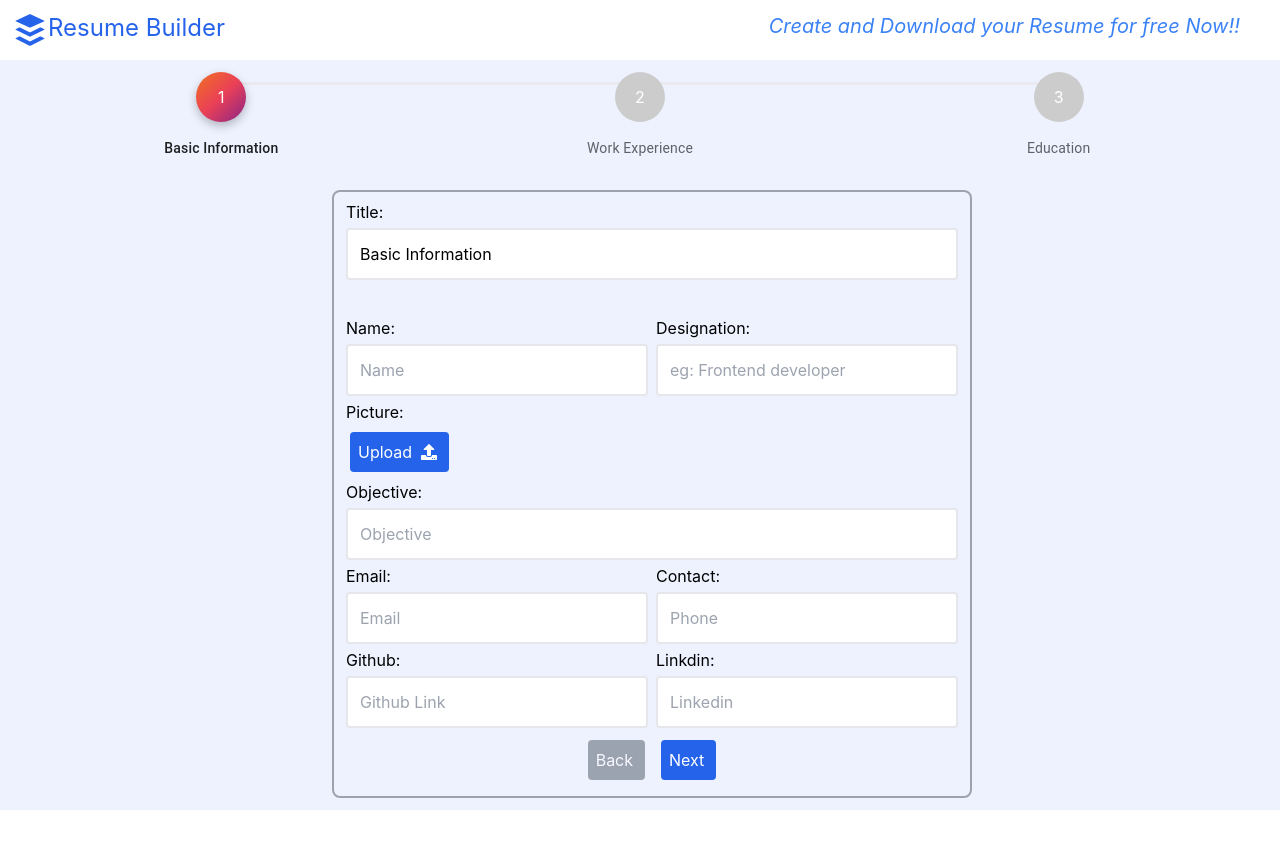
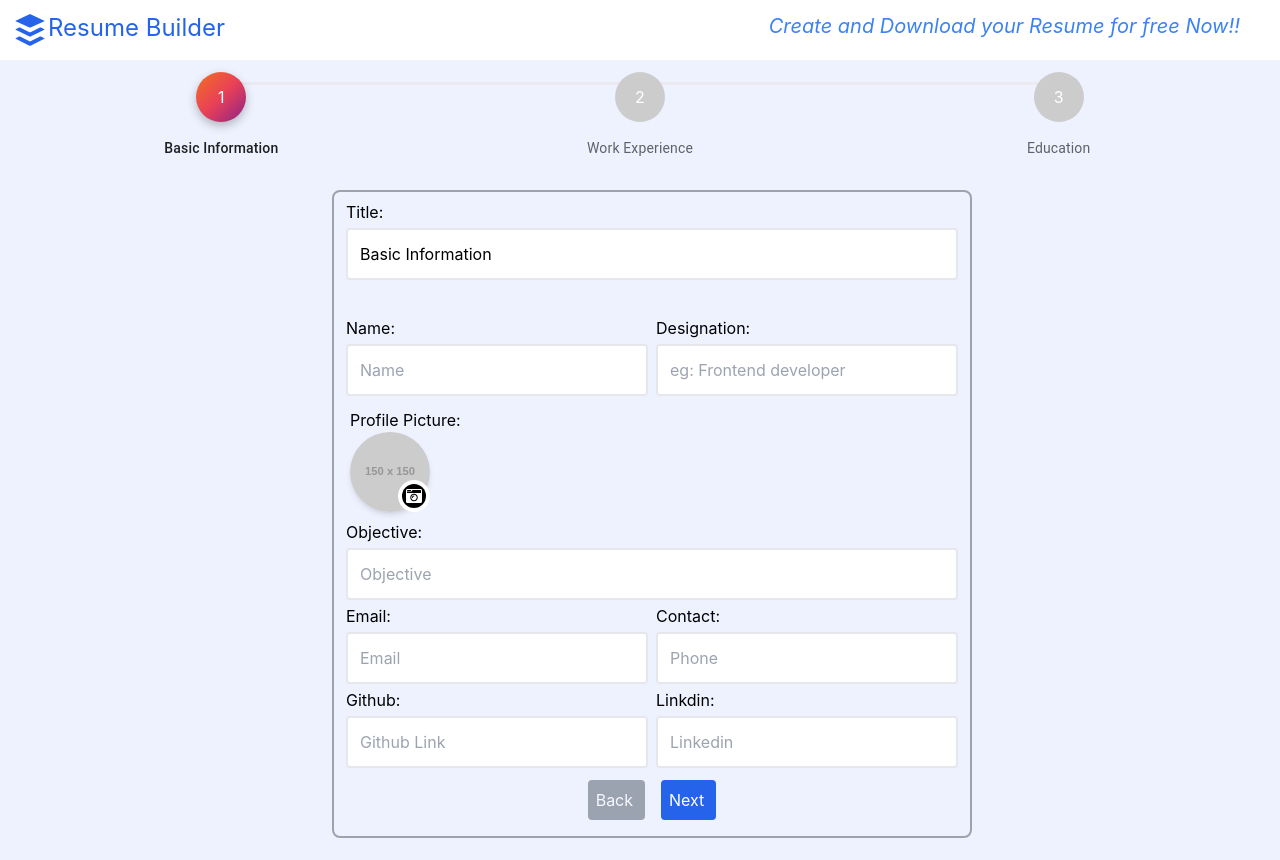
Before and after one commit to Hrushi01/form, a React (Create React App) app: page / in a window 1280 px wide. Before the commit the page ends 810 px from the top, so only its background shows below. Built offline with nearby package versions, Linux system fonts and the light colour scheme.

Commit message:
changes fixed

```diff
--- a/src/Display.jsx
+++ b/src/Display.jsx
@@ -48,6 +48,7 @@ function Display() {
   });
 
   const [resume, setResume] = useState(false);
+  const [picture, setpicture] = useState(false);
 
   return (
     <div>
@@ -60,7 +61,7 @@ function Display() {
           Create and Download your Resume for free Now!!
         </div>
       </div>
-      <div className="bg-indigo-50">
+      <div className="bg-indigo-50 h-screen overflow-scroll overflow-x-hidden">
         {resume ? (
           <div>
             <div className="flex justify-center font-serif align-middle text-2xl">
@@ -71,6 +72,8 @@ function Display() {
               eduinfo={eduinfo}
               workinfo={workinfo}
               setResume={setResume}
+              picture={picture}
+              setpicture={setpicture}
             />
           </div>
         ) : (
@@ -82,6 +85,8 @@ function Display() {
             setBasicInfo={setBasicInfo}
             setEduInfo={setEduInfo}
             setResume={setResume}
+            picture={picture}
+            setpicture={setpicture}
           />
         )}
       </div>
--- a/src/pages/Resume.jsx
+++ b/src/pages/Resume.jsx
@@ -1,5 +1,5 @@
 import React from "react";
-import { useRef, useState } from "react";
+import { useRef } from "react";
 import { useReactToPrint } from "react-to-print";
 import {
   FaAt,
@@ -13,16 +13,8 @@ import {
 } from "react-icons/fa";
 
 function Resume(props) {
-  const { basicinfo, workinfo, eduinfo, setResume } = props;
+  const { basicinfo, workinfo, eduinfo, setResume, picture } = props;
   // console.log(information, "resume");
-
-  const [pic, setpic] = useState(null);
-
-  const reader = new FileReader();
-  reader.readAsDataURL(basicinfo.file);
-  reader.onload = () => {
-    setpic(reader.result);
-  };
 
   const componentRef = useRef();
 
@@ -34,23 +26,25 @@ function Resume(props) {
   };
 
   return (
-    <div className="w-screen flex justify-center">
-      <div className="flex justify-center text-center align-middle w-1/2   ">
-        <div
-          className="p-10 m-3 w-screen  border-2 rounded-lg bg-white"
+    <div className=" flex justify-center text-center  ">
+      <div className="w-1/2">
+        <div className="flex flex-col  justify-center text-center     ">
+          <main
+            className="p-10    border-2 rounded-lg bg-white"
             ref={componentRef}>
             {/* Head part */}
             {/* Head part */}
             {/* Head part */}
             {/* Head part */}
 
-          <div className="flex">
+            <div className="flex ">
               <div
-              className="profile w-40 bg-slate-400 h-40 rounded-full overflow-hidden  "
+                className="profile w-40  bg-slate-400 h-40 rounded-full overflow-hidden bg-cover "
                 style={{
-                backgroundImage: `url(${pic})`,
+                  backgroundImage: `url(${picture})`,
+                  backgroundSize: "cover",
                 }}></div>
-            <div className="p-6 bg-white text-slate-700">
+              <div className="p-6 bg-white text-slate-700 ">
                 <div className="text-4xl text-slate-700 font-serif flex justify-start">
                   {basicinfo.name}
                 </div>
@@ -60,7 +54,7 @@ function Resume(props) {
                     {basicinfo.designation}
                   </div>
 
-                <div className="flex justify-between">
+                  <div className="grid grid-cols-2">
                     <div className="text-sm flex">
                       <div className="p-1 text-blue-500">
                         <FaAt />
@@ -159,7 +153,9 @@ function Resume(props) {
                         <div className="flex justify-start font-semibold">
                           {item.position}
                         </div>
-                      <div className="flex justify-start ">{item.company}</div>
+                        <div className="flex justify-start ">
+                          {item.company}
+                        </div>
                         <div className="flex justify-start text-blue-500">
                           <FaPaperclip className="p-1 text-xl" />
                           <a href={item.certificate}>{item.certificate}</a>
@@ -193,7 +189,7 @@ function Resume(props) {
             ) : (
               <></>
             )}
-
+          </main>
           <div className="flex flex-row justify-around mt-5">
             <button
               className=" bg-blue-600 text-white rounded p-2 bottom-4 "
--- a/src/parts/BasicInfo1.js
+++ b/src/parts/BasicInfo1.js
@@ -3,10 +3,20 @@ import { Formik, Form, Field } from "formik";
 import { basicinfoschema } from "../schema/schema";
 import { FaUpload } from "react-icons/fa";
 import { TiTick } from "react-icons/ti";
+import { FaCameraRetro } from "react-icons/fa";
+import { MdDeleteForever } from "react-icons/md";
 
 const BasicInfo1 = (props) => {
-  const { activeStep, setActiveStep, basicinfo, setBasicInfo } = props;
+  const {
+    activeStep,
+    setActiveStep,
+    basicinfo,
+    setBasicInfo,
+    setpicture,
+    picture,
+  } = props;
   const fileref = useRef(null);
+  const img = useRef(null);
 
   const onSubmit = () => {
     setActiveStep((step) => step + 1);
@@ -71,38 +81,59 @@ const BasicInfo1 = (props) => {
               {/* pic below  */}
               {/* pic below  */}
               {/* pic below  */}
+              {/* pic below  */}
+              {/* pic below  */}
+              <div className="flex flex-col justify-start  p-2 ">
+                <label className="flex justify-start ">Profile Picture:</label>
 
-              <div className="flex flex-col justify-start">
-                <label className="flex justify-start pl-1">Picture:</label>
-                <input
-                  ref={fileref}
-                  hidden
-                  type="file"
-                  label="Image"
-                  className=" p-3 m-1   rounded border-2 "
-                  onChange={(e) => {
-                    props.setFieldValue("file", e.target.files[0]);
-                  }}
+                <div className="flex  w-2/4 ">
+                  <div className="flex flex-col w-20 h-20 relative ">
+                    <img
+                      src={
+                        picture
+                          ? picture
+                          : "https://via.placeholder.com/150.png?text=Logo"
+                      }
+                      alt="img"
+                      className="w-full h-full rounded-full shadow-md"
                     />
-                <div className="flex ">
-                  <button
-                    type="button"
+                    <div className="absolute bottom-0 right-0 rounded-full z-10 p-1 bg-white items-center justify-center flex">
+                      <div
+                        className="bg-black p-1 rounded-full cursor-pointer "
                         onClick={() => {
-                      fileref.current.click();
-                    }}
-                    className="flex  bg-blue-600 text-white rounded p-2 w-fit m-2 pr-3">
-                    Upload &nbsp;
-                    <div className="pt-1">
-                      <FaUpload />
+                          img.current.click();
+                        }}>
+                        <FaCameraRetro
+                          color={"white"}
+                          width="20px"
+                          height="20px"
+                        />
                       </div>
-                  </button>
-                  {props.values.file ? (
-                    <div className="text-5xl pt-1 text-green-400">
-                      <TiTick className="" />
+                    </div>
+                    {picture ? (
+                      <div className="absolute top-0 right-0 rounded-full z-10   bg-transparent items-center justify-center flex">
+                        <div
+                          className="  rounded-full cursor-pointer text-2xl bg-white p-0.5 "
+                          onClick={() => {
+                            setpicture(null);
+                          }}>
+                          <MdDeleteForever color={"red"} />
+                        </div>
                       </div>
                     ) : (
                       <></>
                     )}
+                  </div>
+                  <input
+                    ref={img}
+                    type="file"
+                    hidden
+                    accept="image/*"
+                    onChange={(e) => {
+                      let pic = URL.createObjectURL(e.target.files[0]);
+                      setpicture(pic);
+                    }}
+                  />
                 </div>
               </div>
 
@@ -206,11 +237,13 @@ const BasicInfo1 = (props) => {
                 </button>
                 <button
                   type="submit"
+                  onClick={() => {
+                    setBasicInfo(props.values);
+                  }}
                   className="bg-blue-600 text-white rounded p-2 w-fit m-2 pr-3">
                   Next
                 </button>
               </div>
-              {setBasicInfo(props.values)}
             </Form>
           )}
         </Formik>
--- a/src/parts/Education.jsx
+++ b/src/parts/Education.jsx
@@ -203,12 +203,15 @@ const Education = ({
               </button>
               <button
                 type="submit"
+                onClick={() => {
+                  setEduInfo(props.values);
+                }}
                 className="bg-blue-600 text-white rounded p-2 w-fit m-2 pr-3">
                 Finish
               </button>
             </div>
 
-            {setEduInfo(props.values)}
+            {}
           </Form>
         )}
       </Formik>
--- a/src/parts/WorkExp.js
+++ b/src/parts/WorkExp.js
@@ -272,10 +272,13 @@ const WorkExp = ({ activeStep, setActiveStep, workinfo, setWorkInfo }) => {
               </button>
               <button
                 type="submit"
+                onClick={() => {
+                  setWorkInfo(props.values);
+                }}
                 className="bg-blue-600 text-white rounded p-2 w-fit m-2 pr-3">
                 Next
               </button>
-              {setWorkInfo(props.values)}
+              {}
             </div>
           </Form>
         )}
--- a/src/stepper/Home.jsx
+++ b/src/stepper/Home.jsx
@@ -141,6 +141,8 @@ export default function Home(props) {
     eduinfo,
     setEduInfo,
     setResume,
+    picture,
+    setpicture,
   } = props;
   const [activeStep, setActiveStep] = useState(0);
   const getStepperPage = () => {
@@ -175,6 +177,8 @@ export default function Home(props) {
             setActiveStep={setActiveStep}
             setBasicInfo={setBasicInfo}
             basicinfo={basicinfo}
+            picture={picture}
+            setpicture={setpicture}
           />
         );
     }
```
Lines whose indentation alone changed are shown as unchanged.
